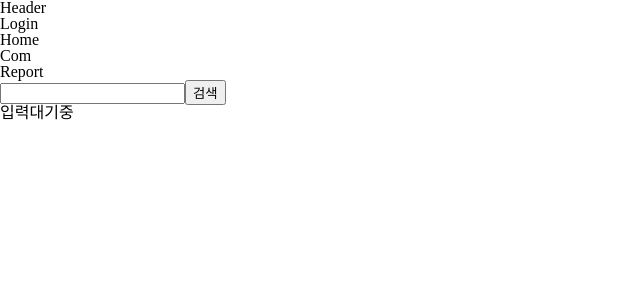
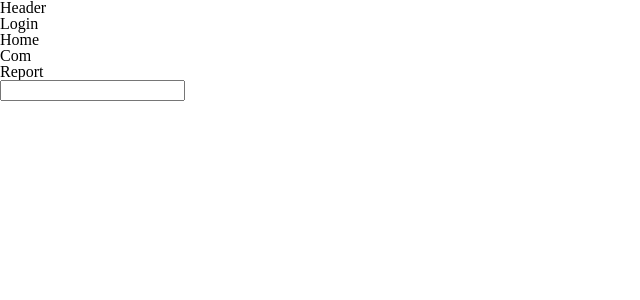
Before and after one commit to rmJHG/cleanGuild, a Next.js app: page / in a window 1280 px wide. Shown: the top 300 px of the page, without its empty margins (0-640 px from the left). Built offline with nearby package versions, Linux system fonts and the light colour scheme.

Commit message:
검색기능 수정
Dynamic route를 사용하고
 react-query로 관리하도록 변경해봄

```diff
--- a/package.json
+++ b/package.json
@@ -10,6 +10,7 @@
   },
   "dependencies": {
     "@tanstack/react-query": "^5.36.0",
+    "@tanstack/react-query-devtools": "^5.36.0",
     "next": "14.2.3",
     "next-auth": "^5.0.0-beta.18",
     "react": "^18",
--- a/src/app/(beforeLogin)/page.tsx
+++ b/src/app/(beforeLogin)/page.tsx
@@ -1,45 +1,9 @@
-"use client";
-
-import useCharStore from "@/zustand/charData";
-import { ChangeEventHandler, FormEventHandler, useState } from "react";
-import CharInfo from "../_component/CharInfo";
+import SearchBar from "../_component/SearchBar";
 
 export default function Page() {
-  const [userName, setUserName] = useState("");
-  const onChangeNameHandler: ChangeEventHandler<HTMLInputElement> = (e) => {
-    e.preventDefault();
-    setUserName(e.target.value);
-  };
-
-  const saveCharData = useCharStore((state) => state.getData);
-
-  const submit: FormEventHandler = async (e) => {
-    e.preventDefault();
-    const getOcidData = await fetch(`https://open.api.nexon.com/maplestory/v1/id?character_name=${userName}`, {
-      method: "GET",
-      headers: {
-        "x-nxopen-api-key": process.env.NEXT_PUBLIC_API_KEY as string,
-      },
-    });
-    const ocidRes = await getOcidData.json();
-
-    const getCharData = await fetch(`https://open.api.nexon.com/maplestory/v1/character/basic?ocid=${ocidRes.ocid}`, {
-      headers: {
-        "x-nxopen-api-key": process.env.NEXT_PUBLIC_API_KEY as string,
-      },
-    });
-    const charRes = await getCharData.json();
-
-    saveCharData(charRes);
-  };
   return (
-    <>
-      <form>
-        <input type="text" onChange={onChangeNameHandler} required />
-        <button onClick={submit}>검색</button>
-      </form>
-
-      <CharInfo />
-    </>
+    <div>
+      <SearchBar />
+    </div>
   );
 }
--- a/src/app/_component/CharInfo.tsx
+++ /dev/null
@@ -1,25 +0,0 @@
-import useCharStore from "@/zustand/charData";
-import Image from "next/image";
-
-export default function CharInfo() {
-  const data = useCharStore((state) => state.data);
-
-  if (data === null) {
-    return <div>입력대기중</div>;
-  }
-  return !data?.error ? (
-    <div>
-      <div>
-        <p> {data!.character_name}</p> <p>{data!.character_gender}캐</p>
-      </div>
-      <div></div>
-      <div>
-        <Image src={data!.character_image} alt="" width={100} height={100} />
-      </div>
-    </div>
-  ) : (
-    <div>
-      <p>올바르지 않은 사용자입니다.</p>
-    </div>
-  );
-}
--- a/src/app/_component/Header.tsx
+++ b/src/app/_component/Header.tsx
@@ -2,14 +2,15 @@ import Menu from "./Menu";
 
 export default function Header() {
   return (
-    <>
+    <div>
       <div>
         <h1>Header</h1>
         <div>Login</div>
       </div>
+
       <div>
         <Menu />
       </div>
-    </>
+    </div>
   );
 }
--- /dev/null
+++ b/src/app/_component/RQProvider.tsx
@@ -0,0 +1,30 @@
+"use client";
+
+import { QueryClient, QueryClientProvider } from "@tanstack/react-query";
+import { ReactQueryDevtools } from "@tanstack/react-query-devtools";
+import { useState } from "react";
+
+type Props = {
+  children: React.ReactNode;
+};
+export default function RQProvider({ children }: Props) {
+  const [client] = useState(
+    new QueryClient({
+      defaultOptions: {
+        queries: {
+          retry: false,
+          retryOnMount: true,
+          refetchOnWindowFocus: false,
+          refetchOnReconnect: false,
+        },
+      },
+    })
+  );
+
+  return (
+    <QueryClientProvider client={client}>
+      {children}
+      <ReactQueryDevtools initialIsOpen={process.env.NEXT_PUBLIC_DEVMODE === "true"} />
+    </QueryClientProvider>
+  );
+}
--- /dev/null
+++ b/src/app/_component/SearchBar.tsx
@@ -0,0 +1,18 @@
+"use client";
+import { useRouter } from "next/navigation";
+import { FormEventHandler } from "react";
+
+export default function SearchBar() {
+  const route = useRouter();
+
+  const searchUser: FormEventHandler<HTMLFormElement> = (e) => {
+    e.preventDefault();
+    route.push(`/search/${e.currentTarget.search.value}`);
+  };
+
+  return (
+    <form onSubmit={searchUser}>
+      <input type="search" name="search" />
+    </form>
+  );
+}
--- a/src/app/layout.tsx
+++ b/src/app/layout.tsx
@@ -1,4 +1,5 @@
 import Header from "./_component/Header";
+import RQProvider from "./_component/RQProvider";
 import "./global.css";
 export const metadata = {
   title: "clean-maple",
@@ -9,10 +10,12 @@ export default function RootLayout({ children }: { children: React.ReactNode })
   return (
     <html lang="ko">
       <body>
-        <header>
-          <Header />
-        </header>
-        <main>{children}</main>
+        <RQProvider>
+          <header>
+            <Header />
+          </header>
+          <main>{children}</main>
+        </RQProvider>
       </body>
     </html>
   );
```
Also changed, not shown: src/app/search/[userName]/page.tsx (added, +29 -0 lines), src/app/search/_component/CharInfo.tsx (added, +35 -0 lines), src/app/search/_lib/getSearchResult.ts (added, +24 -0 lines), 2 other files (tests, documents, lock files or other folders).
